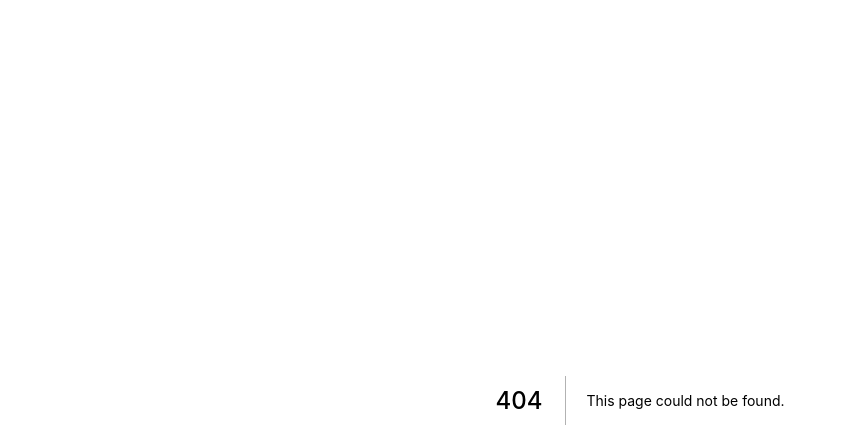
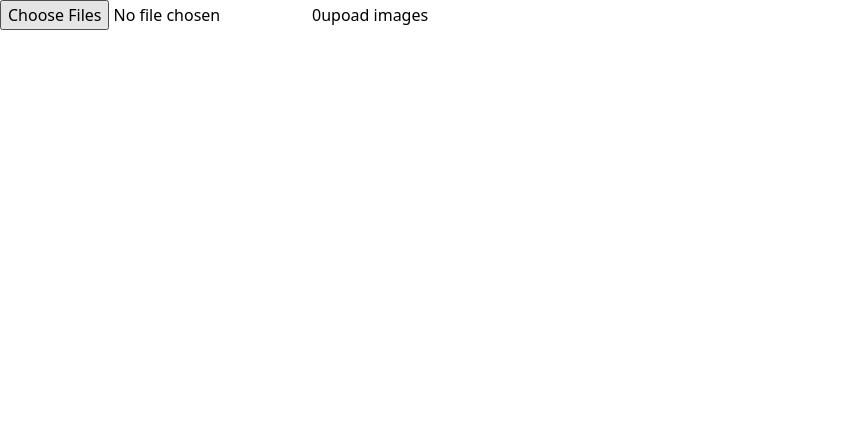
Before and after one commit to maher9393267111/firebase-next-glass-clone, a Next.js app: page /createpro in a window 1280 px wide. Before the commit this address had no page. Shown: the top 448 px of the page, without its empty margins (0-847 px from the left). Built offline with nearby package versions, Linux system fonts and the light colour scheme.

Commit message:
upload arrray of product images start work

```diff
--- /dev/null
+++ b/pages/createCategory.js
@@ -0,0 +1,11 @@
+import React from 'react';
+
+const CreateCategory = () => {
+    return (
+        <div>
+
+        </div>
+    );
+}
+
+export default CreateCategory;
--- /dev/null
+++ b/pages/createpro.js
@@ -0,0 +1,101 @@
+import React from 'react';
+import { useState, useRef } from "react";
+import { db, storage } from "../firebase";
+import { addDoc, collection, doc, serverTimestamp, updateDoc } from 'firebase/firestore'
+import { getDownloadURL, ref, uploadString,getStorage } from "firebase/storage";
+
+
+
+const CreateProducts = () => {
+
+    const [productinfo, setProductinfo] = useState("");
+    const [productimage, setproductimage] = useState("");
+    const [childtcategory, setchildcategory] = useState([]);
+    const [selectedcategory, setselectedcategory] = useState("");
+
+    const [images, setImages] = useState([]);
+
+
+
+
+
+    const handleImageChange = async (e) => {
+
+        e.preventDefault();
+
+        // multiple images  change to object url
+          let reader = new FileReader();
+          let files = e.target.files;
+          console.log('files', files)
+          for (let i = 0; i < files.length; i++) {
+            reader.readAsDataURL(files[i]);
+            reader.onload = () => {
+              // setImages({
+              //   ...images,
+              //   [files[i].name]: reader.result
+              // });
+
+              setImages([...images, reader.result]);
+              console.log('images', images)
+
+            }
+          }
+
+//---------------------------------------------------------------------------------------------------------------------
+
+        // const file = e.target.files[0];
+        // console.log(file);
+
+        // const storage = getStorage();
+        // const testRef = ref(storage, `childcategories/${file.name}`);
+        // console.log("testRef", testRef);
+        // // send image file to storage with test ref info
+        // await uploadBytes(testRef, file).then((snapshot) => {
+        //   console.log("Uploaded image to storage success!");
+        // });
+    }
+
+
+// send array of images to storage and get url
+
+const uploadImages = async () => {
+
+for (let i = 0; i < images.length; i++) {
+
+  const storage = getStorage();
+  const testRef = ref(storage, `productimagesarray/image${i}`);
+  console.log("testRef", testRef);
+  // send image file to storage with test ref info
+  await  uploadString(testRef, images[i], "data_url").then((snapshot) => {
+    console.log("Uploaded image to storage success!");
+  });
+}
+
+
+}
+
+
+
+
+    return (
+        <div>
+
+<input
+onChange={handleImageChange}
+type="file" multiple={true} />
+
+
+{images.length}
+
+<button
+
+onClick={uploadImages}
+>upoad images</button>
+
+
+
+        </div>
+    );
+}
+
+export default CreateProducts;
```
